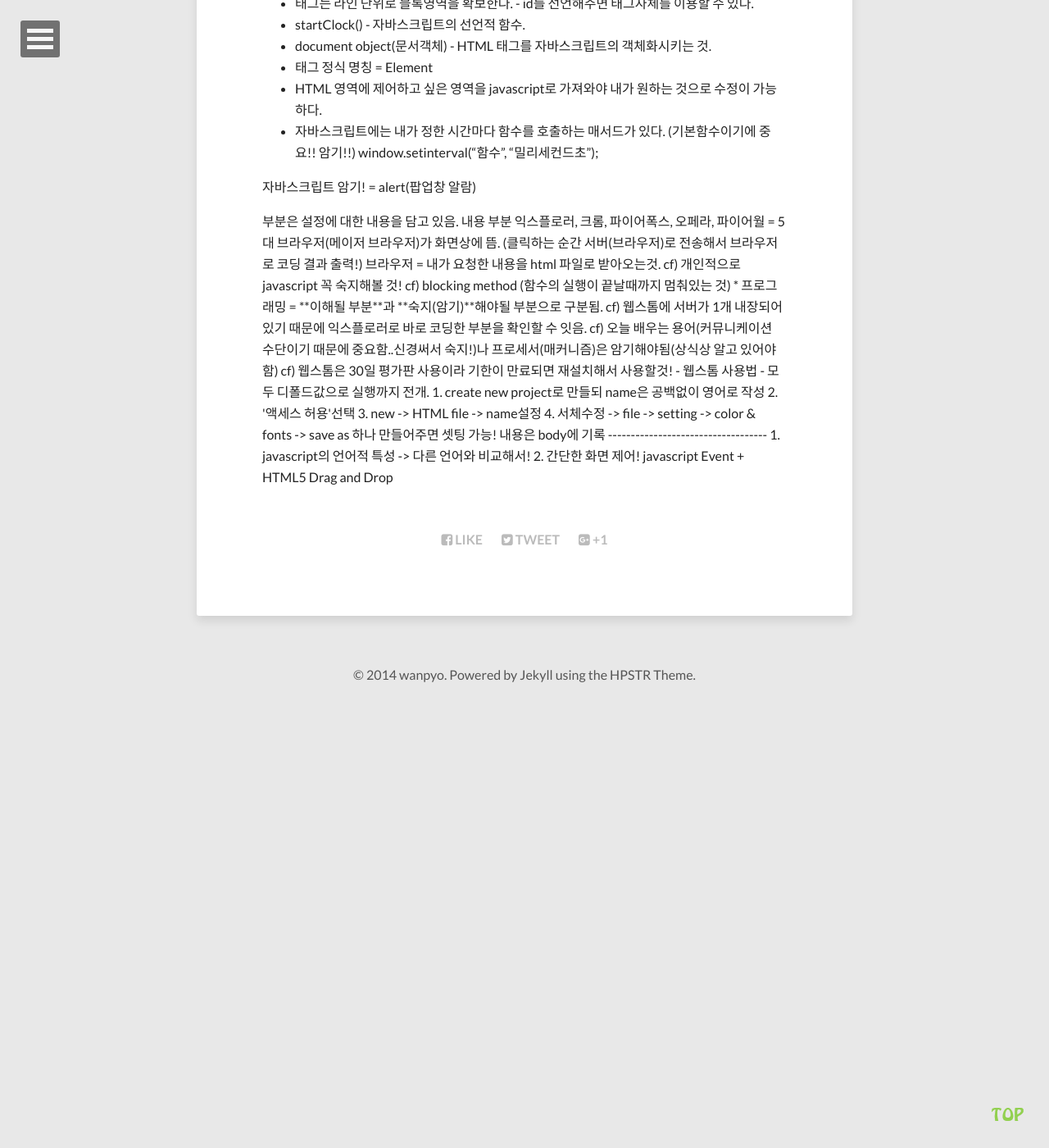
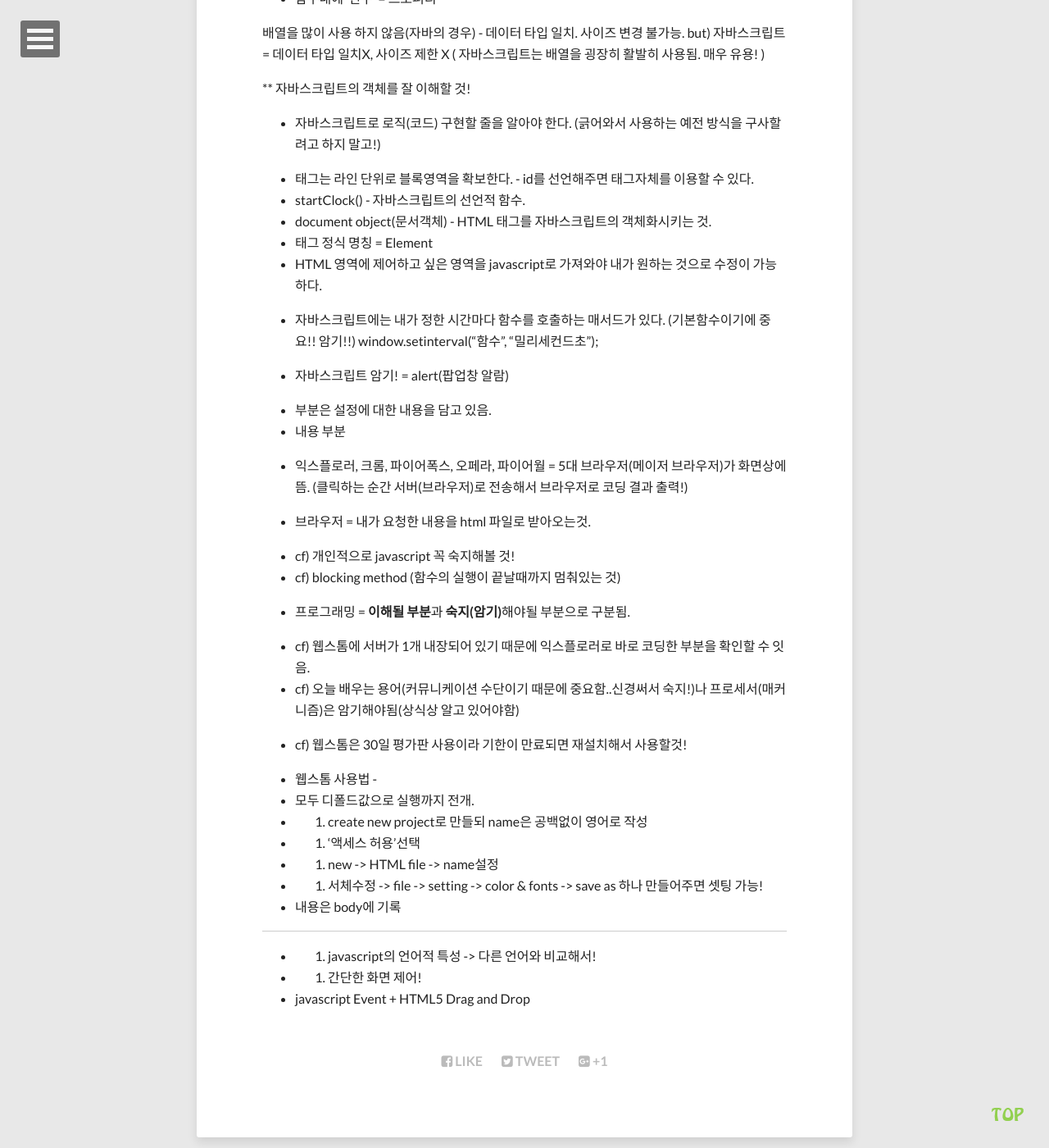
Before and after one commit to wanpyo90/hongblog, a Jekyll site: the page built from web_1.md, in a window 1280 px wide and 1400 px high, scrolled down 3790 px. Shown: the whole window at 82% size. Built offline with Jekyll 4.4.1, drawn with Linux system fonts in a browser that asks for light colours; nearby versions of some CDN libraries; before the commit the page ends 4654 px from its top, so only the background shows below that; some of the changed text lies outside the part shown.

Commit message:
20141108

```diff
--- a/web_1.md
+++ b/web_1.md
@@ -54,12 +54,12 @@ javascript
       하나만 제대로 알아서 다른 학습에서도 효과를 볼 수 있고, 경쟁력 있다. / 여러 language 얇게 아는 것은 부질없다.
 
 ### [ HTML 5 역사? 등장 배경? ] or [ Front-End가 이제서야 각광받는 이유! ]
-   W3C(1993년) - HTML 한계 인식(단점 : 1. 정형성이 없음(유지보수가 힘듬) // 2. 확장성 부재)
+* W3C(1993년) - HTML 한계 인식(단점 : 1. 정형성이 없음(유지보수가 힘듬) // 2. 확장성 부재)
    (그래서 1999년 HTML 4.01버전을 마지막으로 버전업 종료.)
-→ 2가지 문제점을 해결하기 위해 "XML" 도입 → "XHTML" 도입
-→ 2000년도 "XHTML 1.0" 발표 (하지만 반응이 시원찮음)
-→ 2004년도 "WHATWG"라는 working group 만듬 (모질라, 오페라, 애플 주도) = "HTML" 그 자체로 발전시켜보자!
-→ "HTML 5" 탄생 → 2007년도 W3C에 제안!
+* → 2가지 문제점을 해결하기 위해 "XML" 도입 → "XHTML" 도입
+* → 2000년도 "XHTML 1.0" 발표 (하지만 반응이 시원찮음)
+* → 2004년도 "WHATWG"라는 working group 만듬 (모질라, 오페라, 애플 주도) = "HTML" 그 자체로 발전시켜보자!
+* → "HTML 5" 탄생 → 2007년도 W3C에 제안!
 
 ### [ HTML5 주목받는 이유 ]
 * 신기술이고 촉망받는 기술.
@@ -96,8 +96,8 @@ cf. 사용할 IDE = 'WebStorm' // www.jetbrains.com접속 → "product" → "Web
 
 * "HTML5" 때문에 javascript 중요성 매우 커짐!!
 * javascript (문법적으로 자유롭다 - 즉, 코딩이 어려울 수 있다.)
-	예전) 웹브라우저에서 사용하는 언어 / 웹 브라우저 내에서만 사용.
-	현재) 독립적인 어플리케이션을 만들수 있을 정도의 독립적으로 사용가능한 언어.
+* 예전) 웹브라우저에서 사용하는 언어 / 웹 브라우저 내에서만 사용.
+* 현재) 독립적인 어플리케이션을 만들수 있을 정도의 독립적으로 사용가능한 언어.
 
 - 서버사이드에서 HTML, CSS, Javascript를 이용해서 클라이언트가 해당 웹페이즈를 볼 수 있도록 처리
 
@@ -108,18 +108,18 @@ cf. 사용할 IDE = 'WebStorm' // www.jetbrains.com접속 → "product" → "Web
 5. 웹 클라이언트(브라우저-크롬)를 실행시켜서 해당 URL을 통해 접속!!
 
 * 자바스크립트 코드는 head 내에 <script> ~ </script> 사이에 작성! (유지보수 문제 발생)
-sol) <script src="js/index.js"></script> 참조
-1) js 폴더를 생성.
-2) 폴더 내에 index.js 이름을 가진 javascript 파일을 생성.
+* sol) <script src="js/index.js"></script> 참조
+* 1) js 폴더를 생성.
+* 2) 폴더 내에 index.js 이름을 가진 javascript 파일을 생성.
 
 * Browser가 특정 URL에 접속해서 서버로부터 HTML, CSS, Javascript를 받는다!
 
-( Chrome 기준으로 설명! )
-**(중요)** 브라우저가 HTML을 분석(어떤 태그가 있고, 상관관계가 어떻게 구성되는지 등등 분석) -> DOM Tree(화면에 보여되는 형태로 브라우저가 만드는것)를 생성.
-**(중요)** CSS(HTML에 포함되어 같이 딸려옴)를 분석 -> Rendering Tree(그리기 위한 트리를 만듬)
-**(중요)** DOM Tree와 Rendering Tree를 2개의 구조를 결합해서 화면을 구성하고 브라우저에 보여줌.
+* ( Chrome 기준으로 설명! )
+* **(중요)** 브라우저가 HTML을 분석(어떤 태그가 있고, 상관관계가 어떻게 구성되는지 등등 분석) -> DOM Tree(화면에 보여되는 형태로 브라우저가 만드는것)를 생성.
+* **(중요)** CSS(HTML에 포함되어 같이 딸려옴)를 분석 -> Rendering Tree(그리기 위한 트리를 만듬)
+* **(중요)** DOM Tree와 Rendering Tree를 2개의 구조를 결합해서 화면을 구성하고 브라우저에 보여줌.
 
-**(중요)** HTML을 분석할 때 순차적으로 한줄 한줄씩 interpreting(해석) 된다!
+* **(중요)** HTML을 분석할 때 순차적으로 한줄 한줄씩 interpreting(해석) 된다!
 
 - 자바스크립트 내용임 -> console.log("이건 콘솔창에 출력되요!!");
   웹스톰에서 실행 후 F12(개발자도구 메뉴임)를 누르고 'console'란에 내용 나옴
@@ -155,33 +155,33 @@ but) 자바스크립트 = 데이터 타입 일치X, 사이즈 제한 X
 * 자바스크립트에는 내가 정한 시간마다 함수를 호출하는 매서드가 있다.
   (기본함수이기에 중요!! 암기!!) window.setinterval("함수", "밀리세컨드초");
 
-자바스크립트 암기! = alert(팝업창 알람)
+* 자바스크립트 암기! = alert(팝업창 알람)
 
-<head> 부분은 설정에 대한 내용을 담고 있음.
-<body> 내용 부분
+* <head> 부분은 설정에 대한 내용을 담고 있음.
+* <body> 내용 부분
 
-익스플로러, 크롬, 파이어폭스, 오페라, 파이어월 = 5대 브라우저(메이저 브라우저)가 화면상에 뜸. (클릭하는 순간 서버(브라우저)로 전송해서 브라우저로 코딩 결과 출력!)
+* 익스플로러, 크롬, 파이어폭스, 오페라, 파이어월 = 5대 브라우저(메이저 브라우저)가 화면상에 뜸. (클릭하는 순간 서버(브라우저)로 전송해서 브라우저로 코딩 결과 출력!)
 
-브라우저 = 내가 요청한 내용을 html 파일로 받아오는것.
+* 브라우저 = 내가 요청한 내용을 html 파일로 받아오는것.
 
-cf) 개인적으로 javascript 꼭 숙지해볼 것!
-cf) blocking method (함수의 실행이 끝날때까지 멈춰있는 것)
+* cf) 개인적으로 javascript 꼭 숙지해볼 것!
+* cf) blocking method (함수의 실행이 끝날때까지 멈춰있는 것)
 * 프로그래밍 = **이해될 부분**과 **숙지(암기)**해야될 부분으로 구분됨.
 
-cf) 웹스톰에 서버가 1개 내장되어 있기 때문에 익스플로러로 바로 코딩한 부분을 확인할 수 잇음.
-cf) 오늘 배우는 용어(커뮤니케이션 수단이기 때문에 중요함..신경써서 숙지!)나 프로세서(매커니즘)은 암기해야됨(상식상 알고 있어야함)
-cf) 웹스톰은 30일 평가판 사용이라 기한이 만료되면 재설치해서 사용할것!
+* cf) 웹스톰에 서버가 1개 내장되어 있기 때문에 익스플로러로 바로 코딩한 부분을 확인할 수 잇음.
+* cf) 오늘 배우는 용어(커뮤니케이션 수단이기 때문에 중요함..신경써서 숙지!)나 프로세서(매커니즘)은 암기해야됨(상식상 알고 있어야함)
+* cf) 웹스톰은 30일 평가판 사용이라 기한이 만료되면 재설치해서 사용할것!
 
 - 웹스톰 사용법 -
-모두 디폴드값으로 실행까지 전개.
-1. create new project로 만들되 name은 공백없이 영어로 작성
-2. '액세스 허용'선택
-3. new -> HTML file -> name설정
-4. 서체수정 -> file -> setting -> color & fonts -> save as 하나 만들어주면 셋팅 가능!
-내용은 body에 기록
+* 모두 디폴드값으로 실행까지 전개.
+* 1. create new project로 만들되 name은 공백없이 영어로 작성
+* 2. '액세스 허용'선택
+* 3. new -> HTML file -> name설정
+* 4. 서체수정 -> file -> setting -> color & fonts -> save as 하나 만들어주면 셋팅 가능!
+* 내용은 body에 기록
 
------------------------------------
-1. javascript의 언어적 특성 -> 다른 언어와 비교해서!
-2. 간단한 화면 제어!
+---
+* 1. javascript의 언어적 특성 -> 다른 언어와 비교해서!
+* 2. 간단한 화면 제어!
 
-   javascript Event + HTML5 Drag and Drop
+* javascript Event + HTML5 Drag and Drop
```
